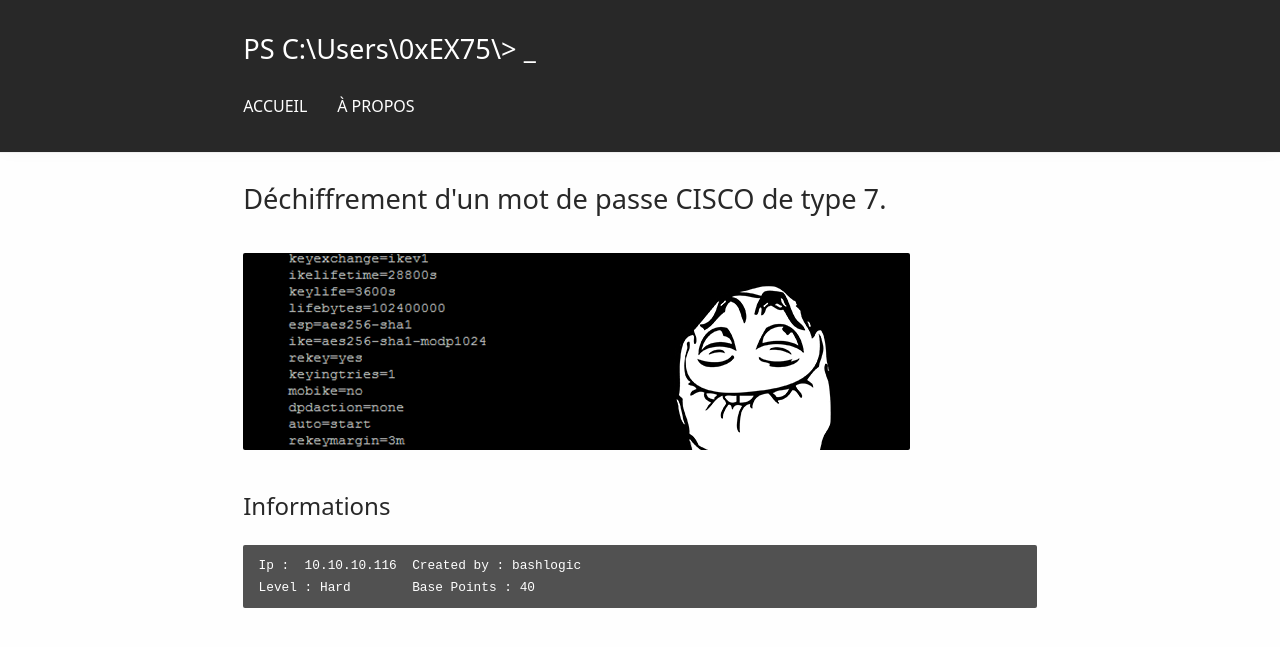
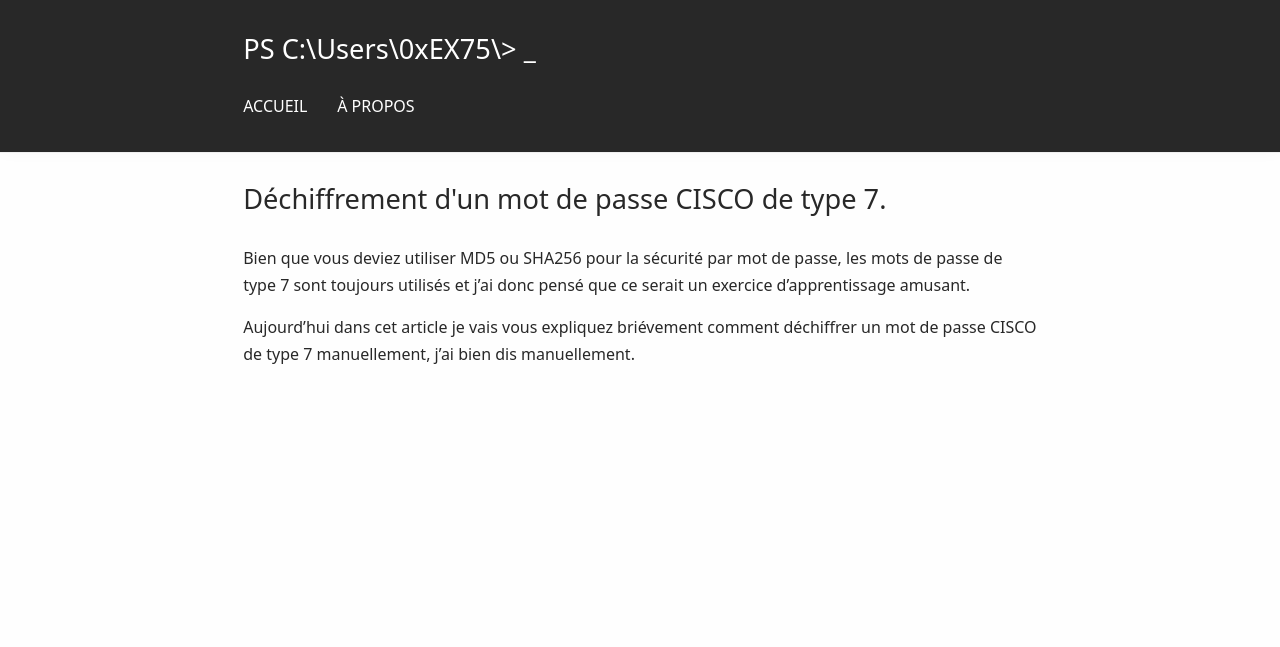
Before and after one commit to 0xex75-english/0xEX75.github.io, a Jekyll site: the page built from p.md, in a window 1280 px wide. Shown: the top 647 px of the page. Built offline with Jekyll 4.4.1, drawn with Linux system fonts in a browser that asks for light colours; our own code applies the rules of GitHub Pages for plain Markdown files.

Commit message:
Update p.md

```diff
--- a/p.md
+++ b/p.md
@@ -1,12 +1,9 @@
 ---
 title: "Déchiffrement d'un mot de passe CISCO de type 7."
 description: test.png
-tags: ["Dans cet article je vous présente comment être root dans la boîte Conceal, c'était une boîte très amusante mais en même temps assez difficile car il y avait pas mal de configuration à faire au niveau du protocole IPSEC pour avoir un shell dans le système. Pour le root il y avait un système qui était activé et on pouvais être root grâce au programme Juicy Potato."]
+tags: ["Dans cet article je vous présente comment.."]
 ---
 
-![Flower](../test.png)
+Bien que vous deviez utiliser MD5 ou SHA256 pour la sécurité par mot de passe, les mots de passe de type 7 sont toujours utilisés et j’ai donc pensé que ce serait un exercice d’apprentissage amusant.
 
-Informations
-----
-    Ip :  10.10.10.116  Created by : bashlogic
-    Level : Hard        Base Points : 40
+Aujourd'hui dans cet article je vais vous expliquez briévement comment déchiffrer un mot de passe CISCO de type 7 manuellement, j'ai bien dis manuellement.
```
